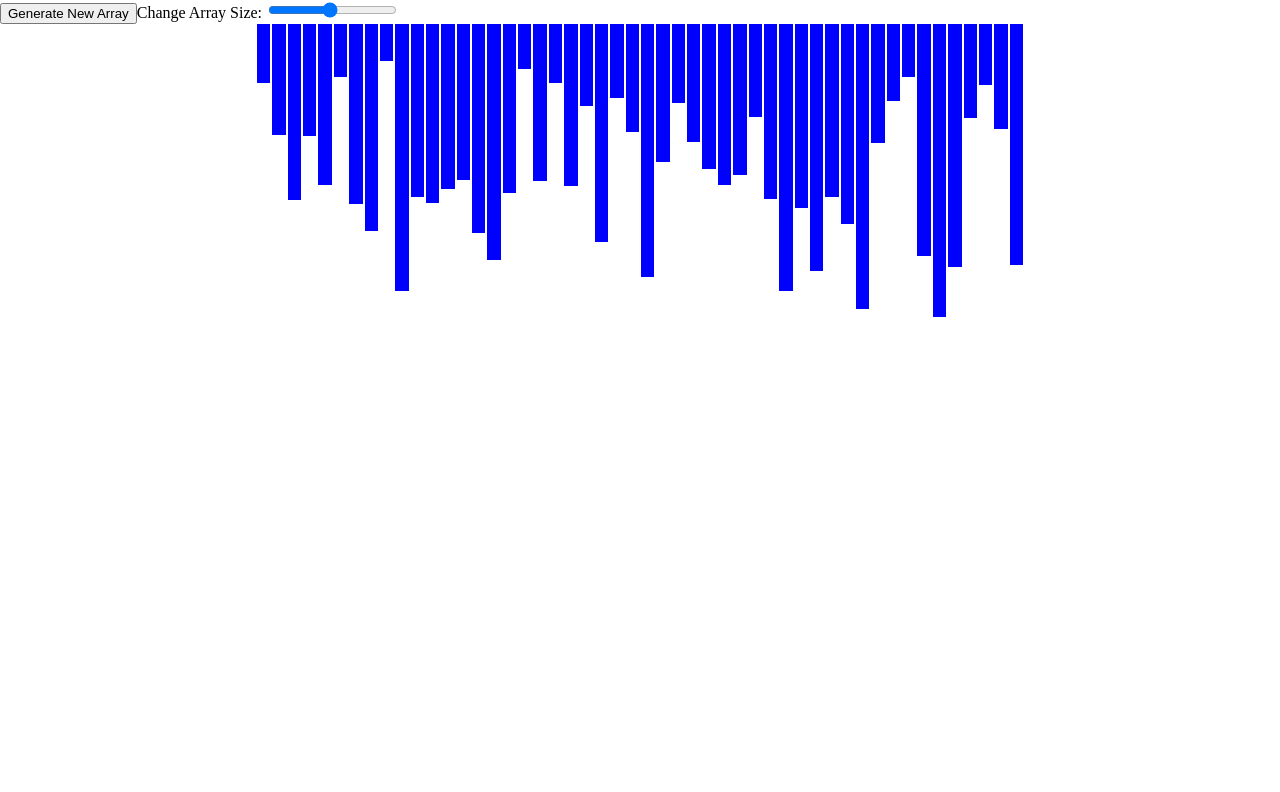
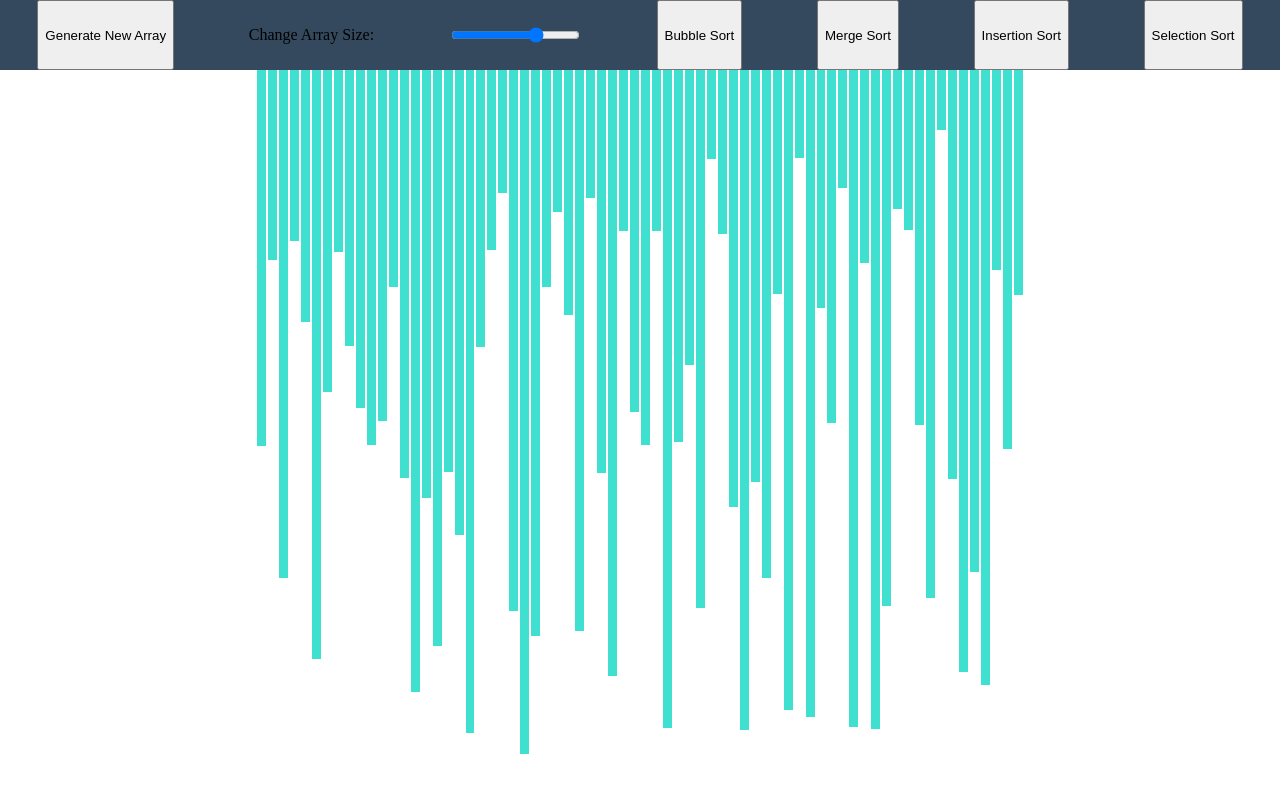
Before and after one commit to Rajat352/algorithm-visualizer, a React (Vite) app: page / in a window 1280 px wide. Shown: the top 792 px of the page. Built offline with nearby package versions, Linux system fonts and the light colour scheme.

Commit message:
implemented merge sort

```diff
--- a/index.html
+++ b/index.html
@@ -4,7 +4,7 @@
     <meta charset="UTF-8" />
     <link rel="icon" type="image/svg+xml" href="/vite.svg" />
     <meta name="viewport" content="width=device-width, initial-scale=1.0" />
-    <title>Vite + React</title>
+    <title>Algorithm Visualizer</title>
   </head>
   <body>
     <div id="root"></div>
--- /dev/null
+++ b/src/SortingAlgorithms/bubbleSort.js
@@ -0,0 +1,15 @@
+function bubbleSort(arr) {
+  const len = arr.length;
+  for (let i = 0; i < len; i++) {
+    for (let j = 0; j < len - i - 1; j++) {
+      if (arr[j] > arr[j + 1]) {
+        let tmp = arr[j];
+        arr[j] = arr[j + 1];
+        arr[j + 1] = tmp;
+      }
+    }
+  }
+  return arr;
+}
+
+export default bubbleSort;
--- /dev/null
+++ b/src/SortingAlgorithms/mergeSort.js
@@ -0,0 +1,77 @@
+export function getMergeSortAnimations(array) {
+  const animations = [];
+  if (array.length <= 1) return array;
+  const auxiliaryArray = array.slice();
+  mergeSortHelper(array, 0, array.length - 1, auxiliaryArray, animations);
+  return animations;
+}
+
+function mergeSortHelper(
+  mainArray,
+  startIdx,
+  endIdx,
+  auxiliaryArray,
+  animations,
+) {
+  if (startIdx === endIdx) return;
+  const middleIdx = Math.floor((startIdx + endIdx) / 2);
+  mergeSortHelper(auxiliaryArray, startIdx, middleIdx, mainArray, animations);
+  mergeSortHelper(auxiliaryArray, middleIdx + 1, endIdx, mainArray, animations);
+  doMerge(mainArray, startIdx, middleIdx, endIdx, auxiliaryArray, animations);
+}
+
+function doMerge(
+  mainArray,
+  startIdx,
+  middleIdx,
+  endIdx,
+  auxiliaryArray,
+  animations,
+) {
+  let k = startIdx;
+  let i = startIdx;
+  let j = middleIdx + 1;
+  while (i <= middleIdx && j <= endIdx) {
+    // These are the values that we're comparing; we push them once
+    // to change their color.
+    animations.push([i, j]);
+    // These are the values that we're comparing; we push them a second
+    // time to revert their color.
+    animations.push([i, j]);
+    if (auxiliaryArray[i] <= auxiliaryArray[j]) {
+      // We overwrite the value at index k in the original array with the
+      // value at index i in the auxiliary array.
+      animations.push([k, auxiliaryArray[i]]);
+      mainArray[k++] = auxiliaryArray[i++];
+    } else {
+      // We overwrite the value at index k in the original array with the
+      // value at index j in the auxiliary array.
+      animations.push([k, auxiliaryArray[j]]);
+      mainArray[k++] = auxiliaryArray[j++];
+    }
+  }
+  while (i <= middleIdx) {
+    // These are the values that we're comparing; we push them once
+    // to change their color.
+    animations.push([i, i]);
+    // These are the values that we're comparing; we push them a second
+    // time to revert their color.
+    animations.push([i, i]);
+    // We overwrite the value at index k in the original array with the
+    // value at index i in the auxiliary array.
+    animations.push([k, auxiliaryArray[i]]);
+    mainArray[k++] = auxiliaryArray[i++];
+  }
+  while (j <= endIdx) {
+    // These are the values that we're comparing; we push them once
+    // to change their color.
+    animations.push([j, j]);
+    // These are the values that we're comparing; we push them a second
+    // time to revert their color.
+    animations.push([j, j]);
+    // We overwrite the value at index k in the original array with the
+    // value at index j in the auxiliary array.
+    animations.push([k, auxiliaryArray[j]]);
+    mainArray[k++] = auxiliaryArray[j++];
+  }
+}
--- a/src/SortingVisualizer/SortingHeader.jsx
+++ b/src/SortingVisualizer/SortingHeader.jsx
@@ -1,5 +1,5 @@
 export default function SortingHeader(props) {
-  const { generateArray, numberOfBars, setNumberOfBars } = props;
+  const { generateArray, numberOfBars, setNumberOfBars, mergeSort } = props;
 
   const changeNumberOfBars = (event) => {
     setNumberOfBars(Number(event.target.value));
@@ -20,6 +20,10 @@
         onChange={changeNumberOfBars}
         style={{ backgroundColor: "white", cursor: "pointer" }}
       />
+      <button>Bubble Sort</button>
+      <button onClick={mergeSort}>Merge Sort</button>
+      <button>Insertion Sort</button>
+      <button>Selection Sort</button>
     </div>
   );
 }
--- a/src/SortingVisualizer/SortingVisualizer.css
+++ b/src/SortingVisualizer/SortingVisualizer.css
@@ -11,7 +11,22 @@
 
 .bars {
   flex: 1 1;
-  background-color: blue;
+  /*background-color: blue;*/
   display: inline-block;
   margin: 0 1px;
 }
+
+.header-container {
+  background-color: #34495e;
+  height: 70px;
+  display: flex;
+  justify-content: space-around;
+}
+
+button {
+  cursor: pointer;
+}
+
+label {
+  padding-top: 26px;
+}
--- a/src/SortingVisualizer/SortingVisualizer.jsx
+++ b/src/SortingVisualizer/SortingVisualizer.jsx
@@ -1,12 +1,14 @@
 import "./SortingVisualizer.css";
 import SortingHeader from "./SortingHeader";
+import bubbleSort from "../SortingAlgorithms/bubbleSort";
+import { getMergeSortAnimations } from "../SortingAlgorithms/mergeSort";
 
 import { useEffect, useState } from "react";
 
 export default function SortingVisualizer() {
   const [array, setArray] = useState([]);
 
-  const [numberOfBars, setNumberOfBars] = useState(50);
+  const [numberOfBars, setNumberOfBars] = useState(70);
 
   useEffect(() => {
     generateRandomArray();
@@ -15,7 +17,7 @@
   const generateRandomArray = () => {
     const randomArray = [];
     for (let i = 0; i < numberOfBars; i++) {
-      randomArray.push(randomIntegerFromInterval(5, 300));
+      randomArray.push(randomIntegerFromInterval(10, 700));
     }
     setArray(randomArray);
   };
@@ -23,19 +25,52 @@
   const numBars = array.length;
   const barWidth = 100 / numBars;
 
+  const SECONDARY_COLOR = "red";
+  const ANIMATION_SPEED_MS = 10;
+  const PRIMARY_COLOR = "turquoise";
+
+  function mergeSort() {
+    const animations = getMergeSortAnimations(array);
+    for (let i = 0; i < animations.length; i++) {
+      const arrayBars = document.getElementsByClassName("bars");
+      const isColorChange = i % 3 !== 2;
+      if (isColorChange) {
+        const [barOneIdx, barTwoIdx] = animations[i];
+        const barOneStyle = arrayBars[barOneIdx].style;
+        const barTwoStyle = arrayBars[barTwoIdx].style;
+        const color = i % 3 === 0 ? SECONDARY_COLOR : PRIMARY_COLOR;
+        setTimeout(() => {
+          barOneStyle.backgroundColor = color;
+          barTwoStyle.backgroundColor = color;
+        }, i * ANIMATION_SPEED_MS);
+      } else {
+        setTimeout(() => {
+          const [barOneIdx, newHeight] = animations[i];
+          const barOneStyle = arrayBars[barOneIdx].style;
+          barOneStyle.height = `${newHeight}px`;
+        }, i * ANIMATION_SPEED_MS);
+      }
+    }
+  }
+
   return (
     <div>
       <SortingHeader
         generateArray={generateRandomArray}
         numberOfBars={numberOfBars}
         setNumberOfBars={setNumberOfBars}
+        mergeSort={mergeSort}
       />
       <div className="bars-container">
         {array.map((value, index) => (
           <div
             className="bars"
             key={index}
-            style={{ height: `${value}px`, width: `${barWidth}` }}
+            style={{
+              height: `${value}px`,
+              width: `${barWidth}`,
+              backgroundColor: PRIMARY_COLOR,
+            }}
           ></div>
         ))}
       </div>
```
